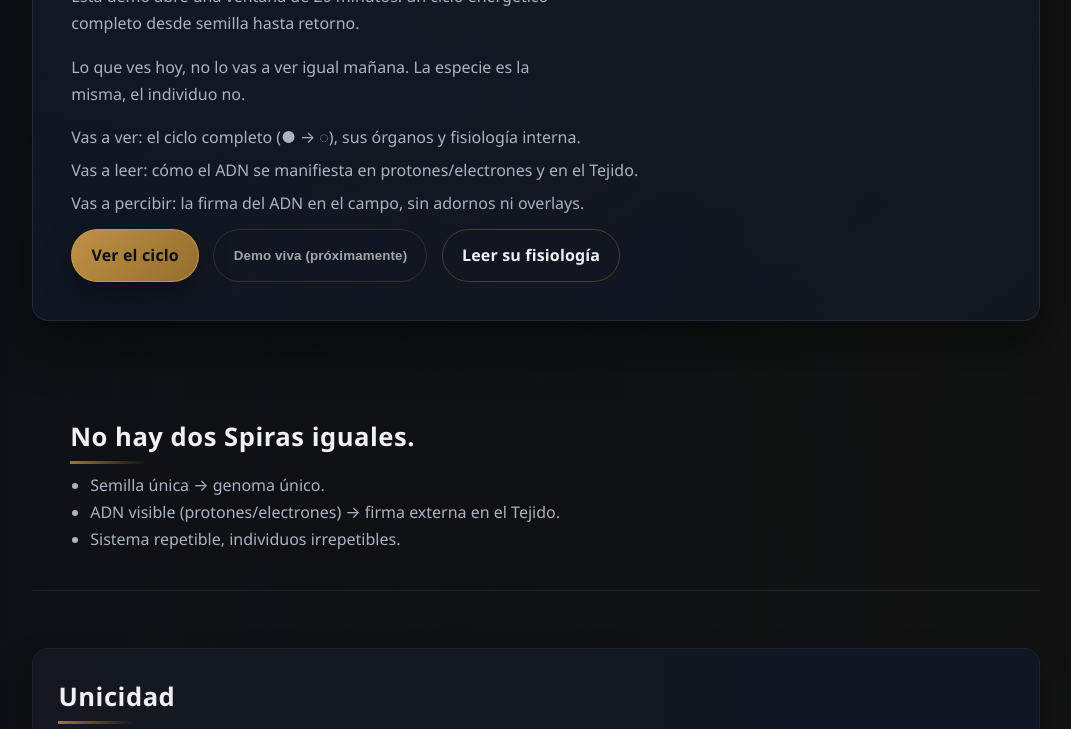
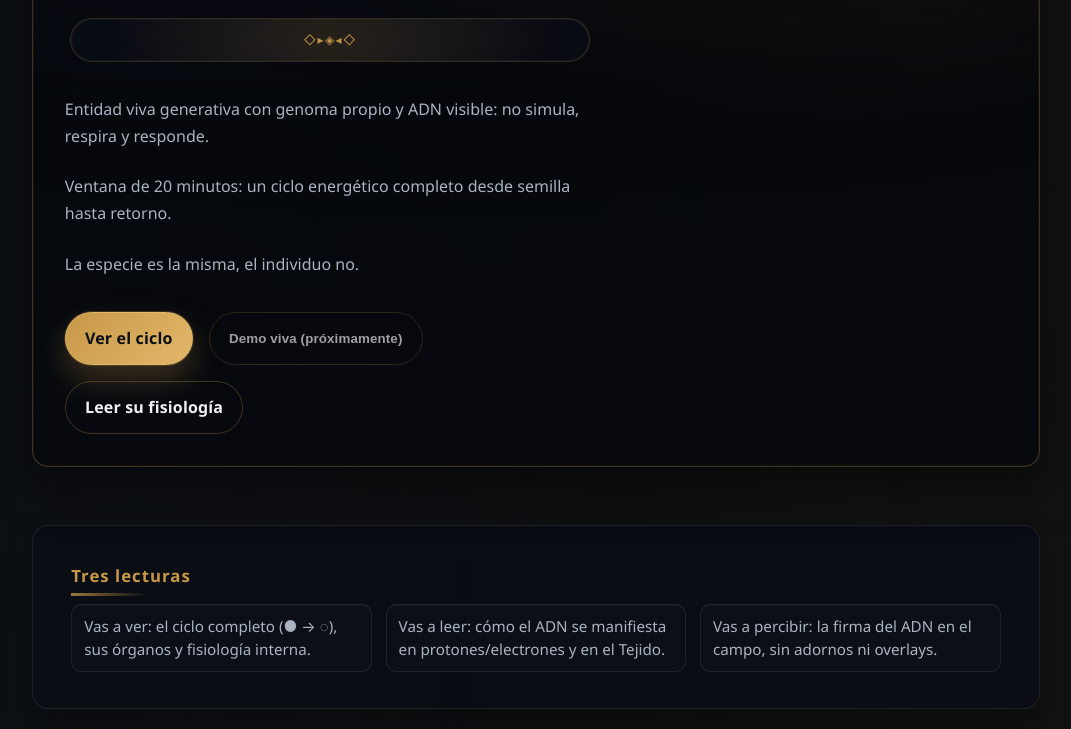
Before and after one commit to aquizu-ivan/spira-demo-landing, a website built with Vite: page index.html in a window 1280 px wide. Shown: the part 372-1101 px from the top of the page, without its empty margins (104-1175 px from the left). Built offline with nearby package versions, Linux system fonts and the light colour scheme.

Commit message:
refine(hero): sello IAQUIZU y hero compacto alineado al Portal

```diff
--- a/index.html
+++ b/index.html
@@ -24,20 +24,32 @@
     </header>
     <main id="contenido">
       <section id="hero" class="section">
-        <h1>Spira-DEMO · entidad viva</h1>
-        <p class="subcopy">Entidad viva generativa con genoma propio y ADN visible: no simula, respira y responde.</p>
-        <p class="subcopy">Esta demo abre una ventana de 20 minutos: un ciclo energético completo desde semilla hasta retorno.</p>
-        <p class="subcopy">Lo que ves hoy, no lo vas a ver igual mañana. La especie es la misma, el individuo no.</p>
-        <div class="micro-hero">
-          <p>Vas a ver: el ciclo completo (● → ◌), sus órganos y fisiología interna.</p>
-          <p>Vas a leer: cómo el ADN se manifiesta en protones/electrones y en el Tejido.</p>
-          <p>Vas a percibir: la firma del ADN en el campo, sin adornos ni overlays.</p>
+        <div class="hero-grid">
+          <div class="hero-content">
+            <h1>Spira-DEMO · entidad viva</h1>
+            <div class="heroSeal" aria-hidden="true">
+              <span class="heroSeal__sigil">◇▸◈◂◇</span>
+            </div>
+            <p class="subcopy">Entidad viva generativa con genoma propio y ADN visible: no simula, respira y responde.</p>
+            <p class="subcopy">Ventana de 20 minutos: un ciclo energético completo desde semilla hasta retorno.</p>
+            <p class="subcopy">La especie es la misma, el individuo no.</p>
+            <div class="cta-group">
+              <a class="cta" href="#ciclo">Ver el ciclo</a>
+              <button type="button" class="btn btn--ghost" disabled aria-disabled="true" aria-label="La demo viva aún no está publicada">Demo viva (próximamente)</button>
+              <a class="cta-secondary" href="#fisiologia">Leer su fisiología</a>
+            </div>
+          </div>
         </div>
-        <div class="cta-group">
-          <a class="cta" href="#ciclo">Ver el ciclo</a>
-          <button type="button" class="btn btn--ghost" disabled aria-disabled="true" aria-label="La demo viva aún no está publicada">Demo viva (próximamente)</button>
-          <a class="cta-secondary" href="#fisiologia">Leer su fisiología</a>
+      </section>
+      <section class="section tres-lecturas">
+        <div class="lecturas-header">
+          <h2>Tres lecturas</h2>
         </div>
+        <ul class="lecturas-lista">
+          <li>Vas a ver: el ciclo completo (● → ◌), sus órganos y fisiología interna.</li>
+          <li>Vas a leer: cómo el ADN se manifiesta en protones/electrones y en el Tejido.</li>
+          <li>Vas a percibir: la firma del ADN en el campo, sin adornos ni overlays.</li>
+        </ul>
       </section>
       <section class="mini-unicidad section">
         <h2>No hay dos Spiras iguales.</h2>
--- a/src/style.css
+++ b/src/style.css
@@ -243,16 +243,16 @@ p {
 }
 
 .subcopy {
-  margin-bottom: 1rem;
+  margin: 0.45rem 0;
   color: var(--muted);
-  max-width: 32rem;
+  max-width: 34rem;
 }
 
 .cta-group {
   display: flex;
   flex-wrap: wrap;
-  gap: 0.9rem;
-  margin-top: 0.75rem;
+  gap: 1rem;
+  margin-top: 1.1rem;
 }
 
 section ul {
@@ -262,13 +262,150 @@ section ul {
 }
 
 #hero {
-  padding: clamp(1.5rem, 3vw, 2.5rem);
-  background: linear-gradient(145deg, rgba(17, 23, 36, 0.9), rgba(17, 23, 36, 0.8)),
-    radial-gradient(90% 140% at 70% 0%, rgba(200, 152, 72, 0.12), transparent),
-    radial-gradient(80% 100% at 5% 10%, rgba(111, 167, 221, 0.1), transparent);
+  padding: clamp(1.2rem, 3vw, 2rem);
+  background: linear-gradient(180deg, rgba(4, 6, 10, 0.96), rgba(7, 10, 16, 0.92));
+  border: 1px solid var(--accent-gold-soft);
+  border-radius: var(--radius);
+  box-shadow: 0 22px 50px rgba(0, 0, 0, 0.48), inset 0 0 0 1px rgba(200, 152, 72, 0.08);
+  position: relative;
+  overflow: hidden;
+}
+
+#hero::before {
+  content: "";
+  position: absolute;
+  inset: -20% -10% 10% -10%;
+  background: radial-gradient(70% 65% at 75% 20%, rgba(200, 152, 72, 0.18), transparent 70%),
+    radial-gradient(90% 80% at 25% 10%, rgba(111, 167, 221, 0.12), transparent 70%);
+  filter: blur(18px);
+  opacity: 0.85;
+  pointer-events: none;
+}
+
+#hero::after {
+  content: "";
+  position: absolute;
+  inset: 0;
+  background: radial-gradient(120% 160% at 50% 0%, rgba(0, 0, 0, 0.26), transparent);
+  pointer-events: none;
+}
+
+#hero > * {
+  position: relative;
+  z-index: 1;
+}
+
+.hero-grid {
+  display: grid;
+  grid-template-columns: 1fr;
+  gap: clamp(1.1rem, 2.6vw, 1.6rem);
+  max-width: 960px;
+  margin: 0 auto;
+}
+
+.hero-content {
+  display: grid;
+  gap: 0.55rem;
+  max-width: 58ch;
+}
+
+.heroSeal {
+  width: min(520px, 100%);
+  height: 44px;
+  margin: 10px auto 18px;
+  border-radius: 999px;
+  display: flex;
+  align-items: center;
+  justify-content: center;
+  background: rgba(11, 16, 26, 0.55);
+  border: 1px solid rgba(200, 152, 72, 0.22);
+  box-shadow: inset 0 0 0 1px rgba(255, 255, 255, 0.04);
+  position: relative;
+  overflow: hidden;
+  cursor: default;
+  user-select: none;
+}
+
+.heroSeal::before {
+  content: "";
+  position: absolute;
+  inset: -40% -30%;
+  background: radial-gradient(circle at 50% 55%, rgba(200, 152, 72, 0.2), transparent 55%);
+  filter: blur(18px);
+  opacity: 0.9;
+}
+
+.heroSeal__sigil {
+  position: relative;
+  color: var(--accent-gold);
+  letter-spacing: 0.12em;
+  font-size: 12px;
+  opacity: 0.95;
+  text-shadow: 0 0 18px rgba(200, 152, 72, 0.25);
+}
+
+@media (max-width: 420px) {
+  .heroSeal {
+    height: 40px;
+    margin: 8px 0 14px;
+  }
+
+  .heroSeal__sigil {
+    font-size: 11px;
+  }
+}
+
+#hero .cta {
+  background: linear-gradient(135deg, #c89848, #e3b86a);
+  color: #0b0f15;
+  border: 1px solid #e3b86a;
+  box-shadow: 0 14px 32px rgba(200, 152, 72, 0.28), 0 0 0 1px rgba(200, 152, 72, 0.22);
+}
+
+.tres-lecturas {
+  padding: clamp(1rem, 2.4vw, 1.6rem);
+  background: rgba(10, 13, 20, 0.85);
   border: 1px solid var(--line);
   border-radius: var(--radius);
-  box-shadow: var(--shadow-soft);
+  box-shadow: 0 16px 32px rgba(0, 0, 0, 0.32);
+  display: grid;
+  gap: 0.5rem;
+}
+
+.lecturas-header h2 {
+  margin: 0;
+  font-size: 1.05rem;
+  letter-spacing: 0.06em;
+  color: var(--accent-gold);
+}
+
+.lecturas-lista {
+  list-style: none;
+  padding: 0;
+  margin: 0;
+  display: grid;
+  grid-template-columns: repeat(auto-fit, minmax(220px, 1fr));
+  gap: 0.45rem 0.85rem;
+}
+
+.lecturas-lista li {
+  padding: 0.65rem 0.75rem;
+  border: 1px solid var(--line);
+  border-radius: calc(var(--radius) - 6px);
+  background: rgba(15, 18, 26, 0.7);
+  color: var(--muted);
+  font-size: 0.95rem;
+  line-height: 1.5;
+  box-shadow: inset 0 1px 0 rgba(255, 255, 255, 0.03);
+}
+
+#hero .cta:hover {
+  transform: translateY(-1px);
+  box-shadow: 0 18px 38px rgba(200, 152, 72, 0.35), 0 0 0 1px rgba(200, 152, 72, 0.24);
+}
+
+#hero .cta:focus-visible {
+  box-shadow: 0 0 0 4px var(--accent-gold-soft), 0 14px 32px rgba(200, 152, 72, 0.28);
 }
 
 #unicidad {
```
